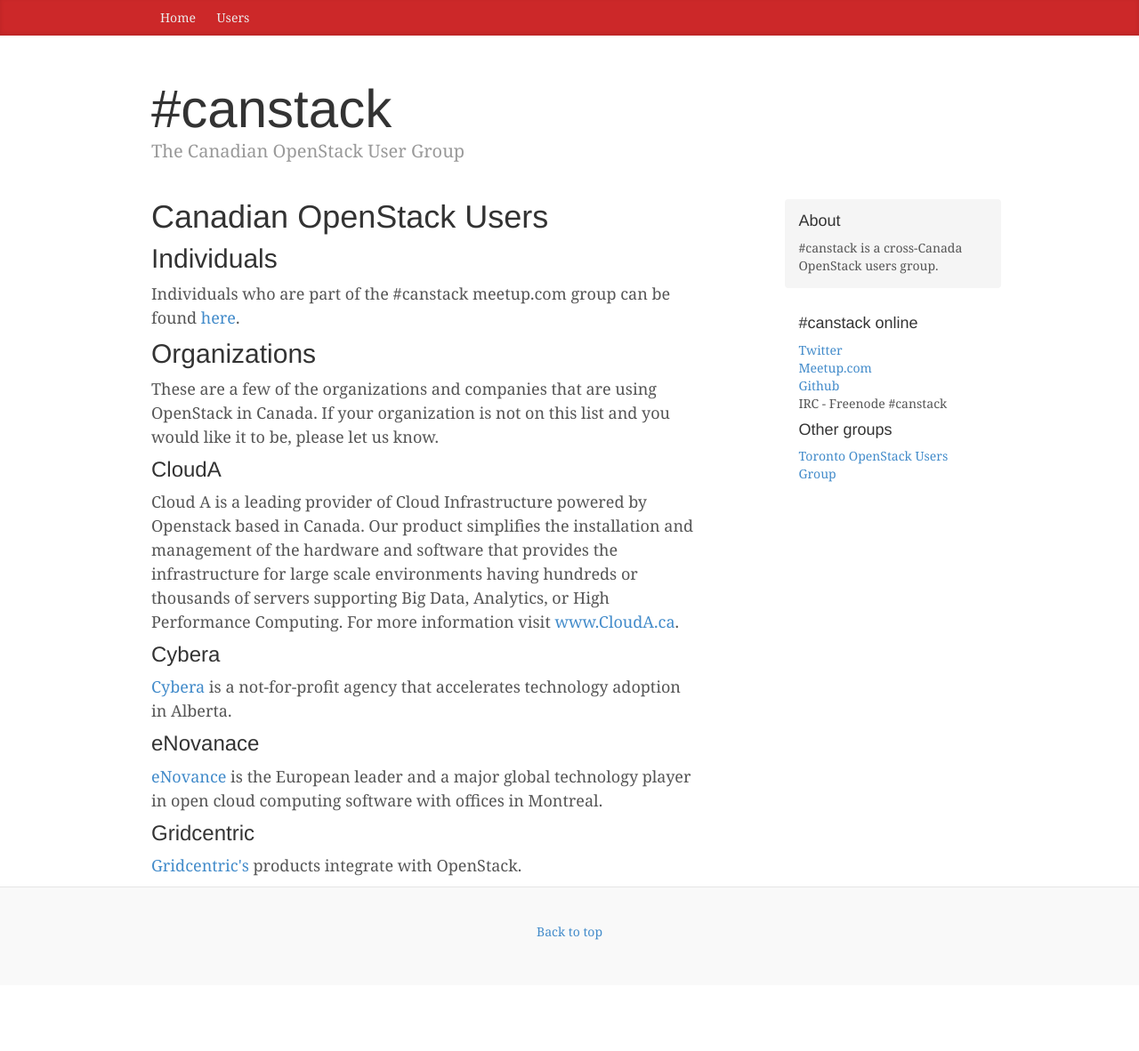
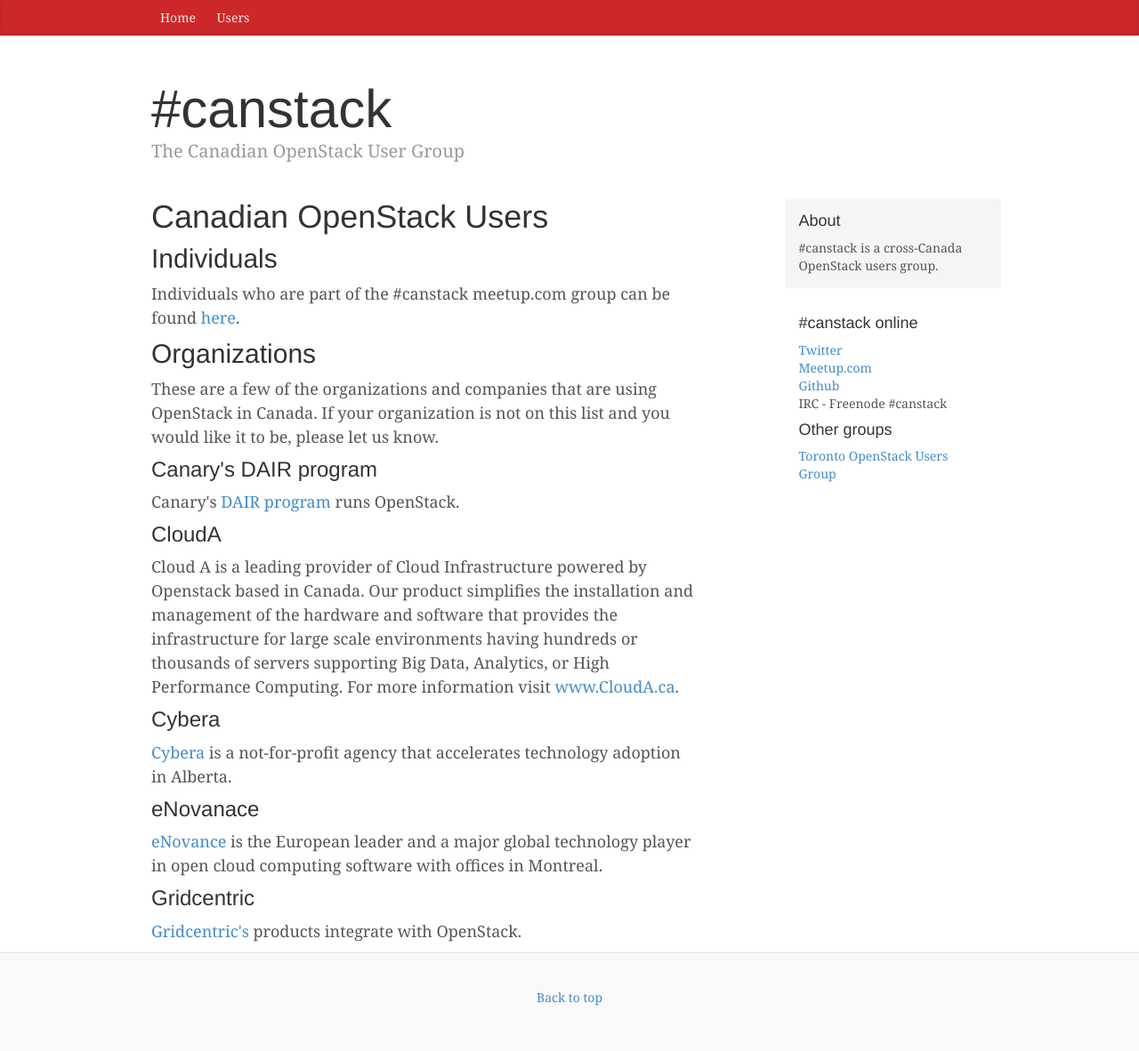
Before and after one commit to canstack/canstack.github.io, a Jekyll site: the page built from users/index.html, in a window 1280 px wide. Shown: the whole page at 89% size. Built offline with Jekyll 4.4.1, drawn with Linux system fonts in a browser that asks for light colours; nearby versions of some CDN libraries; before the commit the page ends 1108 px from its top, so only the background shows below that.

Commit message:
added DAIR program to users list

```diff
--- a/users/index.html
+++ b/users/index.html
@@ -9,6 +9,8 @@
   <P>Individuals who are part of the #canstack meetup.com group can be found <a href="http://www.meetup.com/Canadian-OpenStack-Users-Group/members/">here</a>.
   <h2>Organizations</h2>
   <p>These are a few of the organizations and companies that are using OpenStack in Canada. If your organization is not on this list and you would like it to be, please let us know.
+  <h3>Canary's DAIR program</h3>
+  <p>Canary's <a href="http://www.canarie.ca/en/dair-program/about">DAIR program</a> runs OpenStack.
   <h3>CloudA</h3>
   <p>Cloud A is a leading provider of Cloud Infrastructure powered by Openstack based in Canada. Our product simplifies the installation and management of the hardware and software that provides the infrastructure for large scale environments having hundreds or thousands of servers supporting Big Data, Analytics, or High Performance Computing. For more information visit <a href="http://www.clouda.ca">www.CloudA.ca</a>.</p>
   <h3>Cybera</h3>
@@ -17,4 +19,5 @@
   <p><a href="http://www.enovance.com/">eNovance</a> is the European leader and a major global technology player in open cloud computing software with offices in Montreal.</p>
   <h3>Gridcentric</h3>
   <p><a href="http://gridcentric.com/technology/vms/">Gridcentric's</a> products integrate with OpenStack.</p>
+
 </div>
```
Also changed, not shown: 1 other file.
